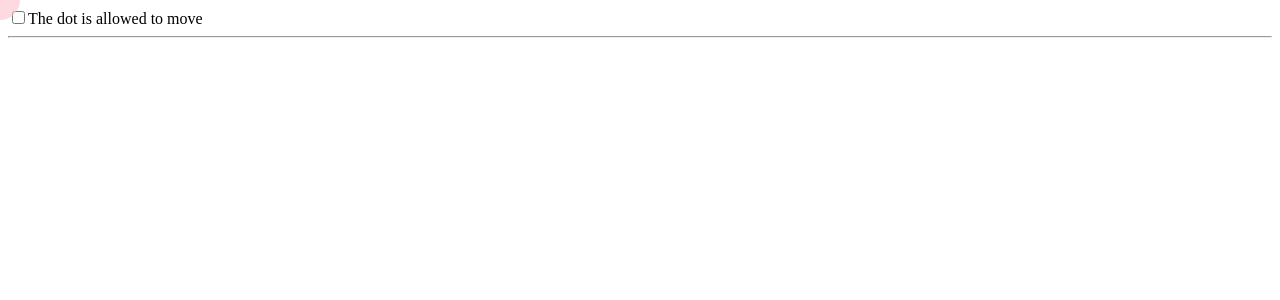
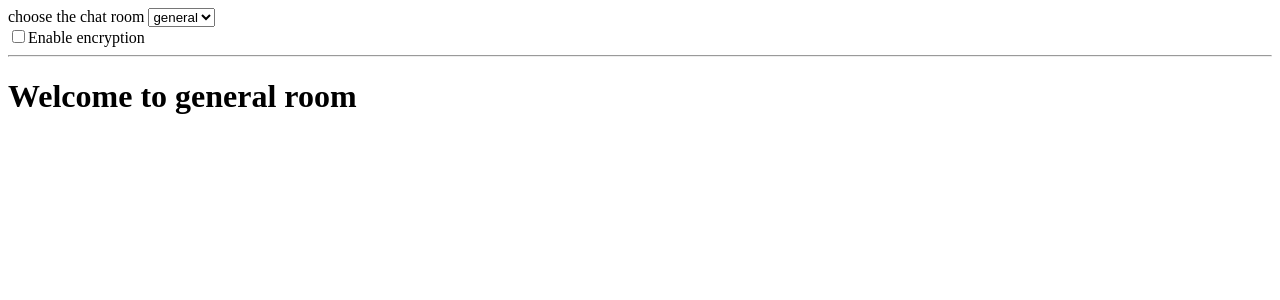
Before and after one commit to mitsuya-creator/reactjs-vite, a React (Vite) app: page / in a window 1280 px wide. Shown: the top 300 px of the page. Built offline with nearby package versions, Linux system fonts and the light colour scheme.

Commit message:
feat(all): reactive effect connection switch

```diff
--- /dev/null
+++ b/src/components/view/chatRooms.jsx
@@ -0,0 +1,13 @@
+import React, { useEffect } from "react";
+import { encrypConnection, unEncrypConnection } from "../../utils/chat";
+
+export default function ChatRoom({ encryp, roomId }) {
+    useEffect(() => {
+        const createConnection = encryp ? encrypConnection : unEncrypConnection;
+        const connection = createConnection(roomId);
+        connection.connect();
+        return () => connection.disconnect();
+    }, [encryp, roomId])
+
+    return <h1>Welcome to {roomId} room</h1>
+}
--- a/src/features/App.jsx
+++ b/src/features/App.jsx
@@ -1,41 +1,27 @@
-import React, { useState, useEffect } from "react";
+import React, { useState } from "react";
+import ChatRoom from "../components/view/chatRooms";
 
 export default function App() {
-  const [position, setPosition] = useState({ x: 0, y: 0 });
-  const [canMove, setCanMove] = useState(false);
-
-  useEffect(() => {
-    function handleMove(e) {
-      setPosition({ x: e.clientX, y: e.clientY });
-    }
-    console.log(canMove)
-    canMove && window.addEventListener('mousemove', handleMove);
-    return () => window.removeEventListener('mousemove', handleMove);
-  }, [canMove])
+  const [roomId, setRoomId] = useState('general');
+  const [encryption, setEncryption] = useState(false);
 
   return (
     <>
       <label>
-        <input type="checkbox"
-          checked={canMove}
-          onChange={e => setCanMove(e.target.checked)}
-        />
-        The dot is allowed to move
+        choose the chat room {''}
+        <select value={roomId} onChange={e => setRoomId(e.target.value)}>
+          <option value="general">general</option>
+          <option value="game">game</option>
+          <option value="travel">travel</option>
+        </select>
+      </label>
+      <br />
+      <label>
+        <input type="checkbox" checked={encryption} onChange={e => setEncryption(e.target.checked)} />
+        Enable encryption
       </label>
       <hr />
-      <div style={{
-        position: 'absolute',
-        backgroundColor: 'pink',
-        borderRadius: '50%',
-        opacity: 0.6,
-        transform: `translate(${position.x}px, ${position.y}px)`,
-        pointerEvents: 'none',
-        left: -20,
-        top: -20,
-        width: 40,
-        height: 40,
-      }} />
+      <ChatRoom encryp={encryption} roomId={roomId} />
     </>
   )
-
 }
--- /dev/null
+++ b/src/utils/chat.js
@@ -0,0 +1,23 @@
+function encrypConnection(roomId) {
+    return {
+        connect() {
+            console.log(`Connected to ${roomId} ...(encrypted)`);
+        },
+        disconnect() {
+            console.log(`Disconnected from ${roomId} ...(encrypted)`);
+        }
+    }
+}
+
+function unEncrypConnection(roomId) {
+    return {
+        connect() {
+            console.log(`Connected to ${roomId} ...(unencrypted)`);
+        },
+        disconnect() {
+            console.log(`Disconnected from ${roomId} ...(unencrypted)`);
+        }
+    }
+}
+
+export { encrypConnection, unEncrypConnection };
```
